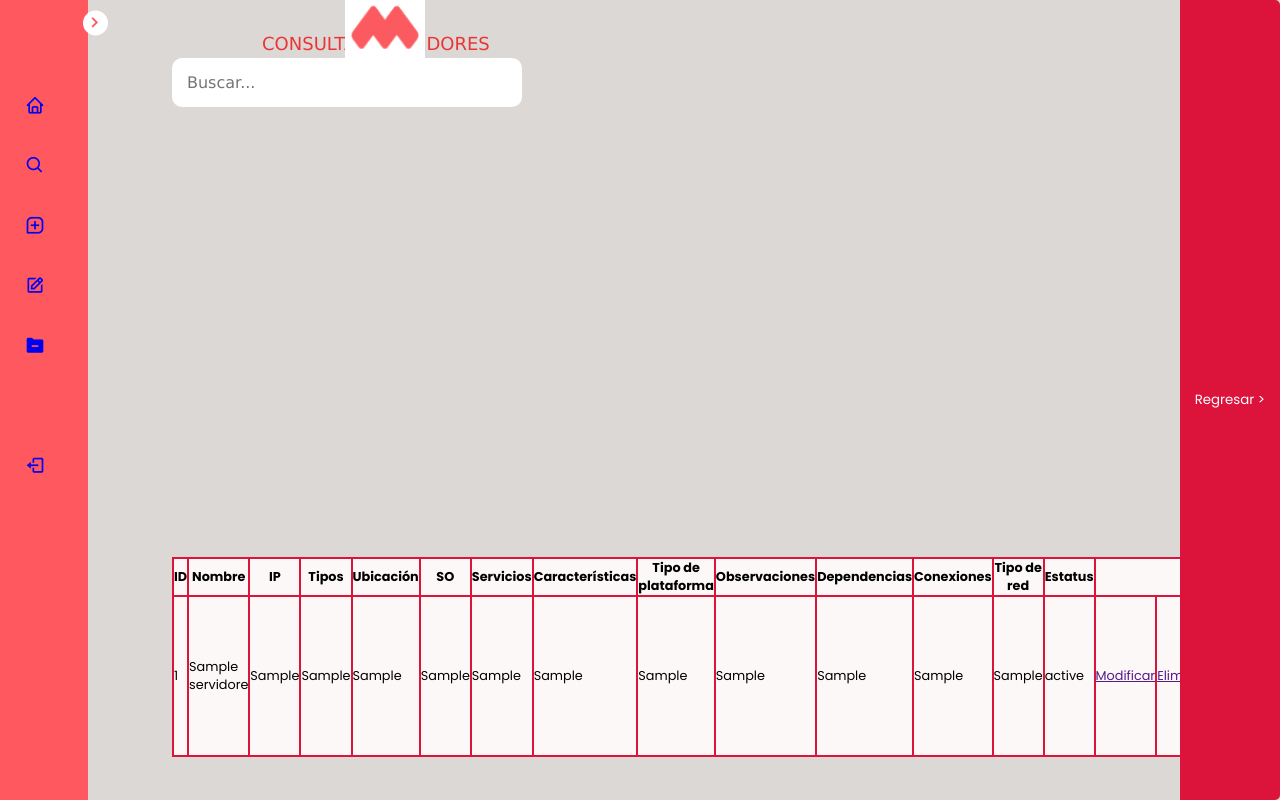
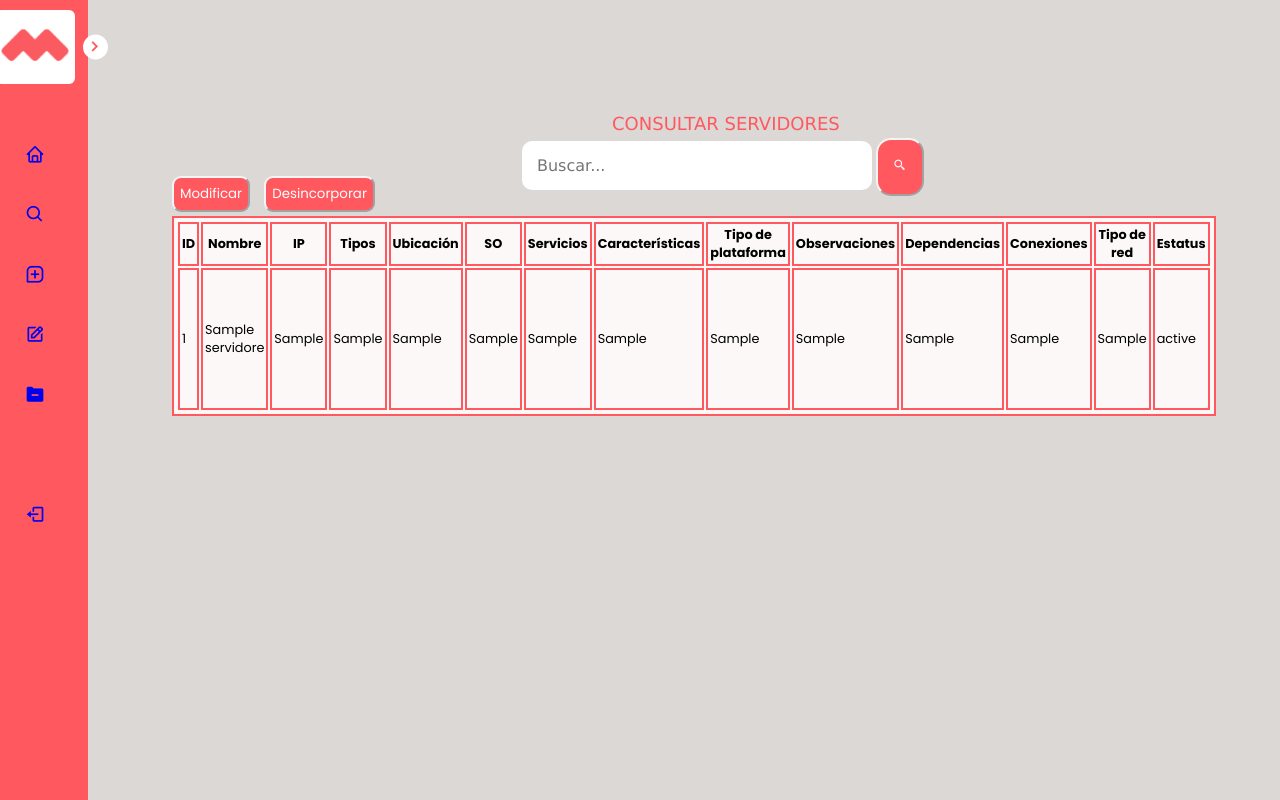
Before and after one commit to BrayanDun/proyecto_movilnet, a PHP site: page /consulta_servidores.php in a window 1280 px wide; the page is wider, and only the part inside the window is pictured. Run offline with PHP 8.4, Linux system fonts and the light colour scheme; tables that the repository leaves empty or names only in its code hold one stand-in row (values such as "Sample post"); some libraries are stand-ins or nearby versions.

Commit message:
consulta
arreglo de css

```diff
--- a/consulta_servidores.php
+++ b/consulta_servidores.php
@@ -21,7 +21,8 @@ body{
 
 .container{
     position: relative;
-    margin-top: 50px;
+    margin-top: 130px;
+    margin-left: 350px;
 }
 
 label {
@@ -30,7 +31,7 @@ label {
     margin-left: 90px;
     font-size: large;
     font-family: Verdana, Geneva, Tahoma, sans-serif;
-    color: rgb(235, 53, 53);
+    color: #FF585F;
 }
 
 input {
@@ -44,58 +45,72 @@ input {
     font-family: Verdana, Geneva, Tahoma, sans-serif;
 }
 
-button {
-    background-color: crimson;
-    padding: 10px 15px;
-    position: absolute;
-    border: 0;
-    top: 0;
-    bottom: 0;
-    right: 0;
+.boton_busq {
+    background-color: #FF585F;
+    padding: 17px 15px;
+    position: relative;
     margin: auto;
-    border-radius: 0 5px 5px 0;
+    border-radius: 15px;
     color: white;
     cursor: pointer;
+    border-color: whitesmoke;
 }
 
 button:hover {
     background-color: darkred;
 }
 
+.modif_desin{
+    margin-top: -20px;
+}
+
+.modificar {
+    background-color: #FF585F;
+    padding: 6px 6px;
+    position: relative;
+    margin-right: 10px;
+    border-radius: 9px;
+    color: white;
+    cursor: pointer;
+    border-color: whitesmoke;
+}
+
+.desincorp {
+    background-color: #FF585F;
+    padding: 6px 6px;
+    position: relative;
+    margin-right: 10px;
+    border-radius: 9px;
+    color: white;
+    cursor: pointer;
+    border-color: whitesmoke;
+}
 table {
     position: absolute;
     background-color: rgb(252, 248, 248);
-    margin-top: 450px;
+    margin-top: 100px;
     width: 200px;
     height: 200px;
-    border-collapse: collapse;
     justify-content: center;
 }
 
 table, th, td, tr {
+
     border: 2px solid;
-    border-color: crimson;
+    margin-block: 20px;
+    padding: 2px;
+    border-color:  #FF585F;
     justify-content: center;
     font-size: 0.8rem;
 }
 
-img {
-    position: absolute;
-    margin-top: 15px;
-    margin-left: 700px;
-    width: 100px;
-    height: 100px;
-    image-resolution: 100%;
-    background-image: -webkit-image-set(1);
-
-}
 
 
 </style>
     <div class="container">
         <label> CONSULTAR SERVIDORES </label>
         <input type="text" placeholder="Buscar..."></input>
-        <button><i class='bx bx-search-alt-2'></i></button>
+        <button class="boton_busq"><i class='bx bx-search-alt-2'></i></button>
     </div>
 
     <table>
@@ -158,14 +173,17 @@ img {
             echo "<td>" . $row['conexiones'] . "</td>";
             echo "<td>" . $row['tipo_red'] . "</td>";
             echo "<td>" . $row['estatus'] . "</td>";
-            echo '<td><a href="">Modificar</a></td>';
-            echo '<td><a href="">Eliminar</a></td>';
             echo "</tr>";
           }
           ?>
 
         </tbody>
-      </table>
+        </table>
+        <div class="modif_desin">
+            <button class="modificar" href="">Modificar</button>
+            <button class="desincorp" href="">Desincorporar</button>
+        </div>
+
 </body>
 
 </html>
--- a/index.php
+++ b/index.php
@@ -17,7 +17,7 @@
                     <img src="img\logo-movilnet2.PNG" alt="logo">
                 </span>
                 <div class="text header-text">
-                    <span class="name">Movilnet</span>
+                    <span class="name"> Movilnet</span>
                 </div>
             </div>
 
@@ -85,7 +85,6 @@
         echo isset($contents) ?$contents:"";
         ?>
     </section>
-    <button class="text" a href="./index.php">Regresar  >
     <script src="script_inicio.js"></script>
 
 </body>
```
